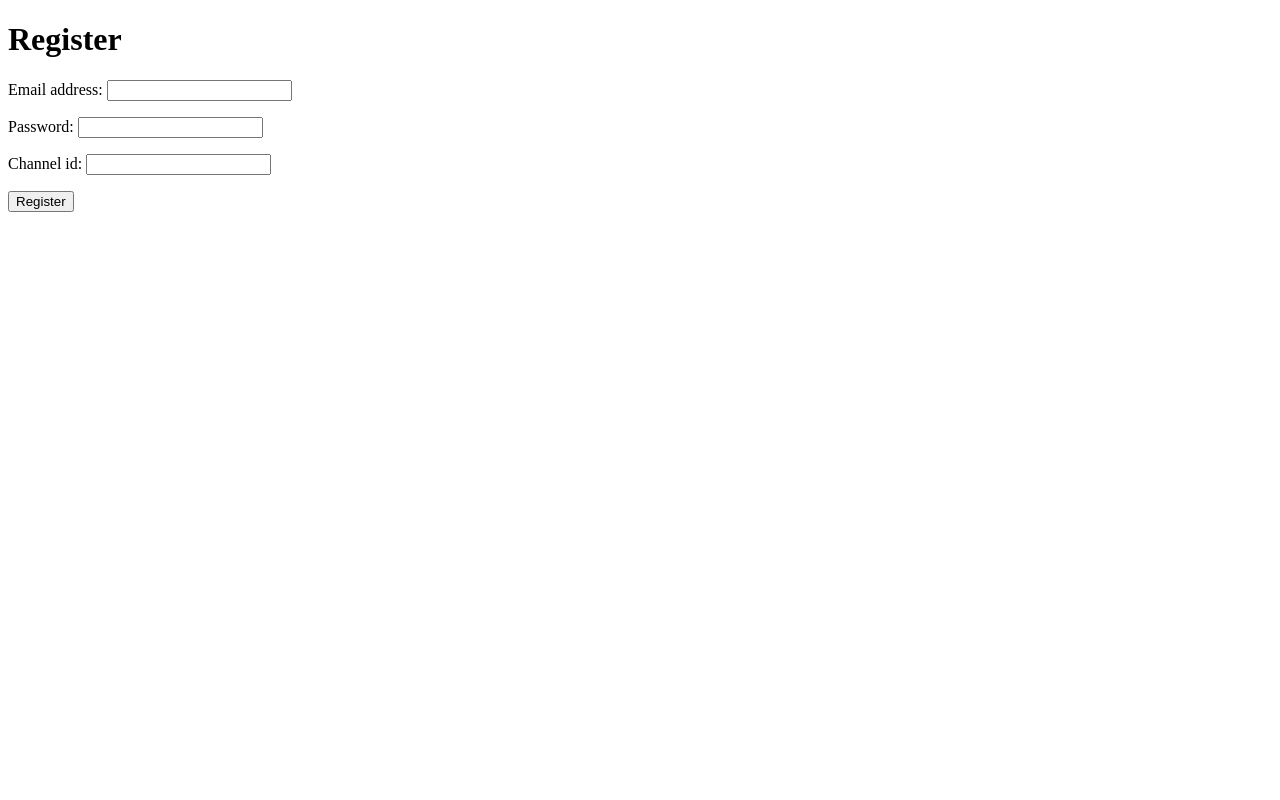
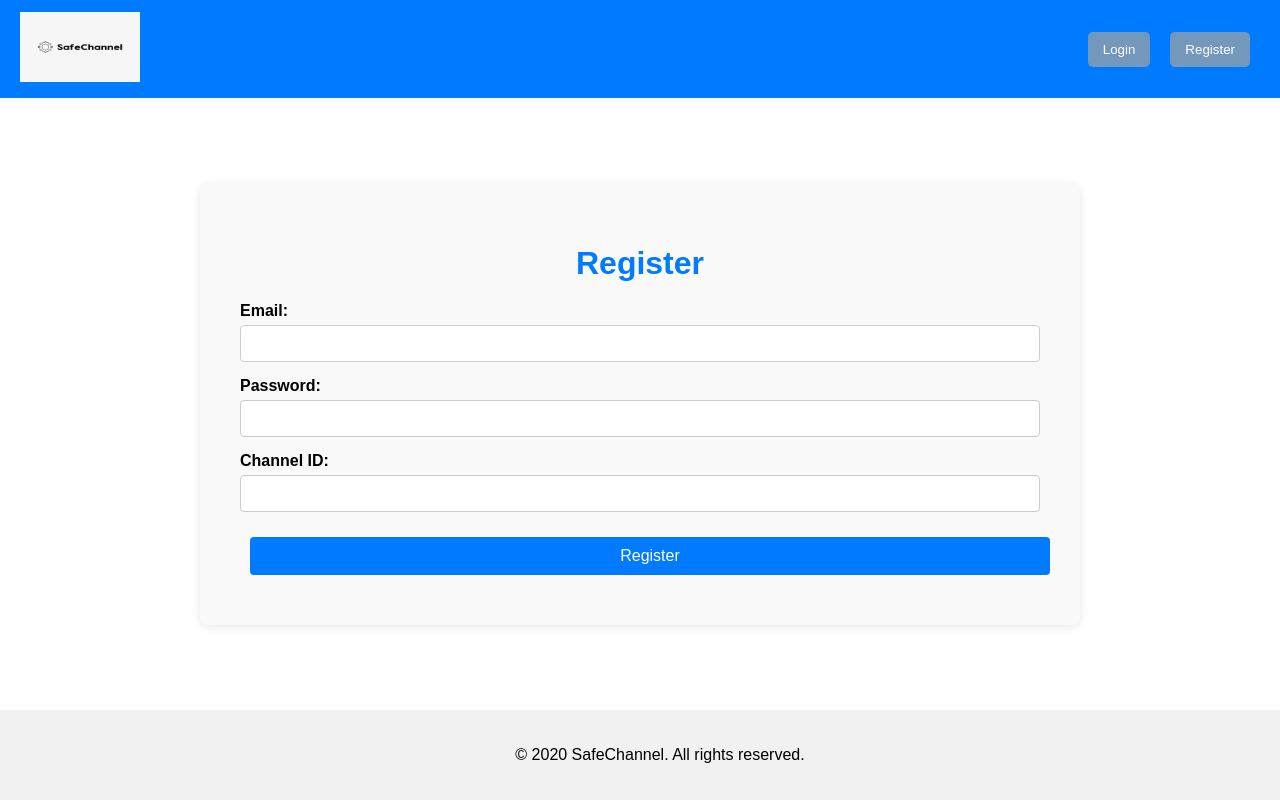
Before and after one commit to MihailStankevich/Toxic_comments_detection, a Django app: template moderation/templates/moderation/register.html in a window 1280 px wide. Run offline with Django 4.2, Linux system fonts and the light colour scheme; tables that the repository leaves empty hold one stand-in row (values such as "Sample post"); the template is opened without the code that fills it: values that come from a table or form of the project are taken from there, most other values are stand-ins (such as "Sample title", 1, 10 or a date in 2020).

Commit message:
added css

```diff
--- a/channelmoderation/settings.py
+++ b/channelmoderation/settings.py
@@ -112,6 +112,7 @@ USE_I18N = True
 
 USE_TZ = True
 
+SESSION_COOKIE_AGE = 1209600 #2 weeks
 
 # Static files (CSS, JavaScript, Images)
 # https://docs.djangoproject.com/en/4.2/howto/static-files/
--- a/moderation/static/moderation/styles.css
+++ b/moderation/static/moderation/styles.css
@@ -1,23 +1,55 @@
 /* styles.css */
+html, body {
+    height: 100%; /* Ensure the body takes the full height */
+    margin: 0; /* Remove default margin */
+}
 body {
+    display: flex;
+    flex-direction: column; /* Stack children vertically */
     font-family: Arial, sans-serif;
-    background-color: #f4f4f4;
-    color: #333;
-    margin: 0;
-    padding: 20px;
 }
 
+header {
+    display: flex;
+    justify-content: space-between; /* Space between logo and auth links */
+    align-items: center; /* Center items vertically */
+    background-color: #007BFF; /* Header background color */
+    color: white;
+    padding: 10px 20px; /* Padding for the header */
+}
+.logo {
+    display: flex;
+    align-items: center; /* Center logo and text vertically */
+}
+.logo img {
+    height: 70px;
+    width: 120px; /* Adjust logo height */
+    margin-right: 10px; /* Space between logo and name */
+}
+.auth-links {
+    display: flex;
+    align-items: center; /* Center buttons vertically */
+}
 h1 {
     color: #007BFF;
+    text-align: center; /* Center the text of the heading */
+    margin-bottom: 20px; /* Add some space below the heading */
+}
+
+.buttons {
+    display: flex; /* Use Flexbox for the button container */
+    flex-direction: row; /* Arrange buttons in a row */
+    justify-content: center; /* Center buttons horizontally */
 }
 
 button {
-    background-color: #007BFF;
+    background-color: #7497bc;
     color: white;
     border: none;
     padding: 10px 15px;
     cursor: pointer;
     border-radius: 5px;
+    margin: 10px;
 }
 
 button:hover {
@@ -25,5 +57,77 @@ button:hover {
 }
 
 a {
-    margin-right: 10px;
+    text-decoration: none; /* Remove underline from links */
 }
+main {
+    flex: 1; /* Allow the main content to grow and take available space */
+    display: flex;
+    flex-direction: column; /* Stack content vertically */
+    justify-content: center;
+    align-items: center;
+    padding: 20px; /* Add padding to main content */
+}
+
+footer {
+    text-align: center;
+    padding: 20px;
+    background-color: #f1f1f1;
+    width: 100%; /* Make sure the footer takes the full width */
+}
+
+
+
+/* styles.css */
+.form-container {
+    max-width: 800px; /* Set a max width for the form */
+    width: 100%;
+    margin: 0 auto; /* Center the form horizontally */
+    padding: 40px; /* Add padding around the form */
+    background-color: #f9f9f9; /* Light background color */
+    border-radius: 8px; /* Rounded corners */
+    box-shadow: 0 2px 10px rgba(0, 0, 0, 0.1); /* Subtle shadow */
+}
+
+.form-group {
+    margin-bottom: 15px; /* Space between form groups */
+}
+
+label {
+    display: block; /* Make labels block elements */
+    margin-bottom: 5px; /* Space below labels */
+    font-weight: bold; /* Bold labels */
+}
+
+.form-input {
+    width: 100%; /* Full width inputs */
+    padding: 10px; /* Padding inside inputs */
+    border: 1px solid #ccc; /* Border color */
+    border-radius: 4px; /* Rounded corners for inputs */
+    box-sizing: border-box; /* Include padding and border in width */
+}
+
+.form-input:focus {
+    border-color: #007BFF; /* Change border color on focus */
+    outline: none; /* Remove default outline */
+}
+
+.form-button {
+    width: 100%; /* Full width button */
+    padding: 10px; /* Padding inside button */
+    background-color: #007BFF; /* Button background color */
+    color: white; /* Button text color */
+    border: none; /* Remove border */
+    border-radius: 4px; /* Rounded corners for button */
+    cursor: pointer; /* Pointer cursor on hover */
+    font-size: 16px; /* Font size for button */
+}
+
+.form-button:hover {
+    background-color: #0056b3; /* Darker shade on hover */
+}
+
+.error-messages {
+    color: red; /* Color for error messages */
+    list-style-type: none; /* Remove bullet points */
+    padding: 0; /* Remove padding */
+}
--- /dev/null
+++ b/moderation/templates/moderation/base.html
@@ -0,0 +1,39 @@
+<!DOCTYPE html>
+<html lang="en">
+<head>
+    <meta charset="UTF-8">
+    <meta name="viewport" content="width=device-width, initial-scale=1.0">
+    <title>{% block title %}SafeChannel{% endblock %}</title>
+    {% load static %}
+    <link rel="stylesheet" href="{% static 'moderation/styles.css' %}">
+</head>
+<body>
+    <header>
+        <div class="logo">
+            <a href="{% url 'home' %}">
+                <img src="{% static 'moderation/logo.png' %}" alt="Logo" />
+            </a>
+            <h1>SafeChannel</h1>
+        </div>
+        <div class="auth-links">
+            {% if user.is_authenticated %}
+                <p>Hi, {{user.username}}</p>
+                <form action="{% url 'logout' %}" method="post" style="display:inline;">
+                    {% csrf_token %}
+                    <button type="submit">Logout</button>
+                </form>
+            {% else %}
+                <a href="{% url 'login' %}"><button>Login</button></a>
+                <a href="{% url 'register' %}"><button>Register</button></a>
+            {% endif %}
+        </div>
+    </header>
+    <main>
+        {% block content %}
+        {% endblock %}
+    </main>
+    <footer>
+        <p>&copy; {{ current_year }} SafeChannel. All rights reserved.</p>
+    </footer>
+</body>
+</html>
--- a/moderation/templates/moderation/register.html
+++ b/moderation/templates/moderation/register.html
@@ -1,24 +1,32 @@
-<!-- moderation/templates/moderation/register.html -->
-<!DOCTYPE html>
-<html lang="en">
-<head>
-    <meta charset="UTF-8">
-    <meta name="viewport" content="width=device-width, initial-scale=1.0">
-    <title>Register</title>
-</head>
-<body>
+{% extends 'moderation/base.html' %}
+
+{% block title %}Register Page{% endblock %}
+
+{% block content %}
+<div class="form-container">
     <h1>Register</h1>
-    <form method="POST">
+    <form method="POST" class="register-form">
         {% csrf_token %}
-        {{ form.as_p }}
-        <button type="submit">Register</button>
+        <div class="form-group">
+            <label for="username">Email:</label>
+            <input type="email" name="username" required class="form-input">
+        </div>
+        <div class="form-group">
+            <label for="password">Password:</label>
+            <input type="password" name="password" required class="form-input">
+        </div>
+        <div class="form-group">
+            <label for="channel_id">Channel ID:</label>
+            <input type="text" name="channel_id" required class="form-input">
+        </div>
+        <button type="submit" class="form-button">Register</button>
     </form>
     {% if messages %}
-        <ul>
+        <ul class="error-messages">
             {% for message in messages %}
                 <li>{{ message }}</li>
             {% endfor %}
         </ul>
     {% endif %}
-</body>
-</html>
+</div>
+{% endblock %}
--- a/moderation/views.py
+++ b/moderation/views.py
@@ -26,7 +26,7 @@ def register(request):
             owner.set_password(form.cleaned_data['password'])  # Hash the password
             owner.save()
             messages.success(request, "Registration successful! You can now log in.")
-            return redirect('login')  # Redirect to the login page after successful registration
+            return redirect('login')
     else:
         form = OwnerRegistrationForm()
 
```
Also changed, not shown: moderation/templates/moderation/deleted_comments.html (+7 -11 lines), moderation/templates/moderation/home.html (+11 -20 lines), moderation/templates/moderation/login.html (+18 -18 lines), db.sqlite3, moderation/static/moderation/logo.png (added).
